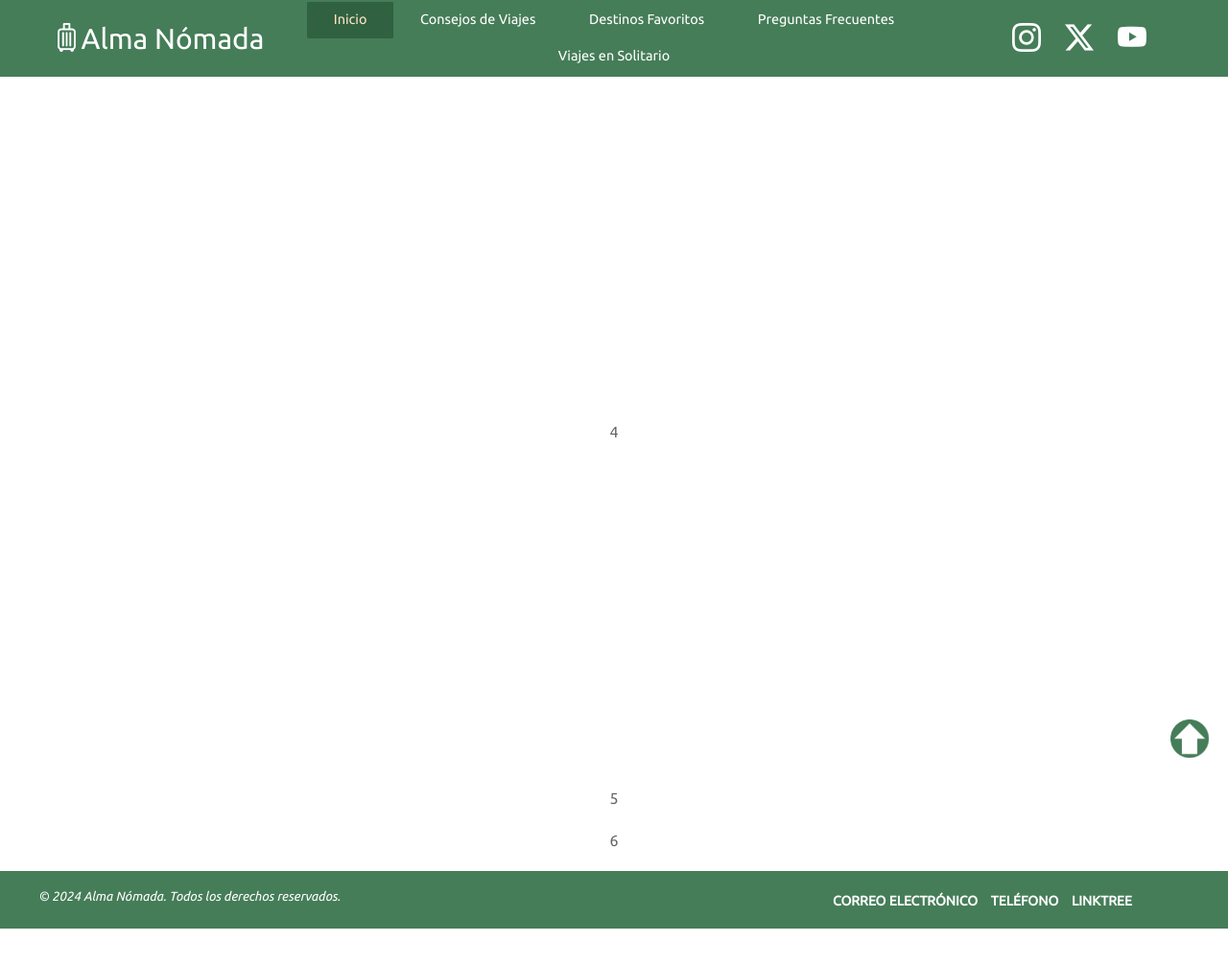
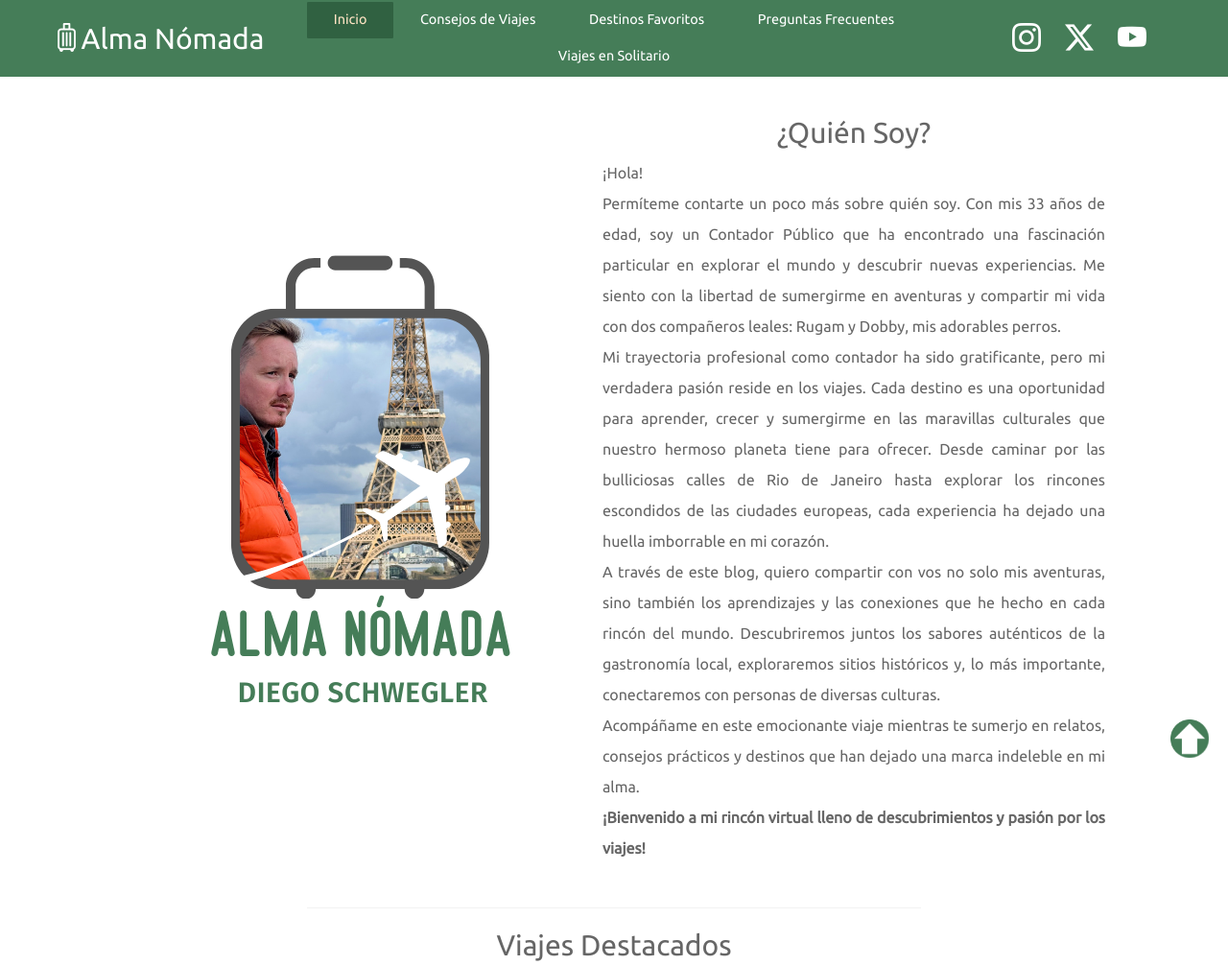
Before and after one commit to diec0der/almanomada, a plain HTML site: page index.html in a window 1280 px wide. Shown: the top 1006 px of the page at 96% size. Before the commit the page ends 968 px from the top, so only its background shows below. Drawn offline with nearby package versions, Linux system fonts and the light colour scheme.

Commit message:
Commit de Index al 70%

```diff
--- a/css/style.css
+++ b/css/style.css
@@ -21,6 +21,14 @@ body {
 
 p {
     text-align: justify;
+}
+
+h2 {
+    text-align: center;
+    font-family: 'ubuntu-regular';
+    margin-top: 20px;
+    font-size: 30px;
+    color: #666;
 }
 
 /* Css para el grid */
@@ -224,6 +232,46 @@ p {
     height: 40px;
 }
 
+/* Css para Index*/
+.introduccion {
+    display: flex;
+    flex-direction: row;
+    align-items: center;
+    justify-content: center;
+    text-align: center;
+    width: 80%;
+
+}
+
+.box-introduccion {
+    line-height: 200%;
+}
+
+hr.separador {
+    margin: 30px 25vw 10px;
+    border: 0;
+    height: 1px;
+    background-color: #ccc;
+}
+
+.box-recomendados {
+    display: flex;
+    flex-direction: row;
+    align-items: center;
+    justify-content: center;
+    text-align: center;
+    width: 80%;
+    gap: 25px
+
+}
+
+.box-recomendados img {
+    width: 100%;
+    height: 400px;
+    object-fit: cover;
+    object-position: center;
+}
+
 /* Mobile (teléfonos de 750px hasta 375px) */
 @media (max-width: 750px) {
     .grid {
--- a/index.html
+++ b/index.html
@@ -53,12 +53,88 @@
     <main>
         <section class="grid">
             <article class="box b4">
-                <span>4</span>
+                <span class="introduccion">
+                    <article class="img-introduccion">
+                        <img src="assets/images/index-diego-alma-nomada.png" alt="logo alma nomada con imagen de Diego">
                     </article>
+                    <article class="box-introduccion">
+                        <h2>¿Quién Soy?</h2>
+                        <p>¡Hola!<br>
+                            Permíteme contarte un poco más sobre quién soy. Con mis 33 años de edad, soy un Contador
+                            Público que ha
+                            encontrado una fascinación particular en explorar el mundo y descubrir nuevas experiencias.
+                            Me siento con la
+                            libertad de sumergirme en aventuras y compartir mi vida con dos compañeros leales: Rugam y
+                            Dobby, mis
+                            adorables perros.<br>
+                            Mi trayectoria profesional como contador ha sido gratificante, pero mi verdadera pasión
+                            reside en los viajes.
+                            Cada destino es una oportunidad para aprender, crecer y sumergirme en las maravillas
+                            culturales que nuestro
+                            hermoso planeta tiene para ofrecer. Desde caminar por las bulliciosas calles de Rio de
+                            Janeiro hasta explorar
+                            los rincones escondidos de las ciudades europeas, cada experiencia ha dejado una huella
+                            imborrable en mi
+                            corazón.<br>
+                            A través de este blog, quiero compartir con vos no solo mis aventuras, sino también los
+                            aprendizajes y las
+                            conexiones que he hecho en cada rincón del mundo. Descubriremos juntos los sabores
+                            auténticos de la
+                            gastronomía local, exploraremos sitios históricos y, lo más importante, conectaremos con
+                            personas de diversas
+                            culturas.<br>
+                            Acompáñame en este emocionante viaje mientras te sumerjo en relatos, consejos prácticos y
+                            destinos que han
+                            dejado una marca indeleble en mi alma.<br>
+                            <b>¡Bienvenido a mi rincón virtual lleno de descubrimientos y pasión por los viajes!<b></b>
+                        </p>
+                    </article>
+        </section>
+        </span>
+        </article>
+        <hr class="separador">
+        <h2>Viajes Destacados</h2>
         <article class="box b5">
-                <span>5</span>
-
+            <span class="box-recomendados">
+                <div class="card" style="width: 18rem;">
+                    <img src="assets/images/londres-1000.jpg" class="card-img-top" alt="puente de la torre en londres">
+                    <div class="card-body">
+                        <h5 class="card-title">Tower Bridge - Londres</h5>
+                        <p class="card-text">Some quick example text to build on the card title and make up the bulk of
+                            the card's content.</p>
+                        <a href="#" class="btn btn-primary">Go somewhere</a>
+                    </div>
+                </div>
+                <div class="card" style="width: 18rem;">
+                    <img src="assets/images/paris-1000.jpg" class="card-img-top" alt="puente de la torre en londres">
+                    <div class="card-body">
+                        <h5 class="card-title">Torre Eiffel - Paris</h5>
+                        <p class="card-text">Some quick example text to build on the card title and make up the bulk of
+                            the card's content.</p>
+                        <a href="#" class="btn btn-primary">Go somewhere</a>
+                    </div>
+                </div>
+                <div class="card" style="width: 18rem;">
+                    <img src="assets/images/egipto-1000.jpg" class="card-img-top" alt="puente de la torre en londres">
+                    <div class="card-body">
+                        <h5 class="card-title">Piramides de Giza - Egipto</h5>
+                        <p class="card-text">Some quick example text to build on the card title and make up the bulk of
+                            the card's content.</p>
+                        <a href="#" class="btn btn-primary">Go somewhere</a>
+                    </div>
+                </div>
+                <div class="card" style="width: 18rem;">
+                    <img src="assets/images/roma-1000.jpg" class="card-img-top" alt="puente de la torre en londres">
+                    <div class="card-body">
+                        <h5 class="card-title">Coliseo - Roma</h5>
+                        <p class="card-text">Some quick example text to build on the card title and make up the bulk of
+                            the card's content.</p>
+                        <a href="#" class="btn btn-primary">Go somewhere</a>
+                    </div>
+                </div>
+            </span>
         </article>
+        <hr class="separador">
         <article class="box b6">
             <span>6</span>
         </article>
```
Also changed, not shown: assets/images/egipto-1000.jpg (added), assets/images/index-diego-alma-nomada.png (added), assets/images/londres-1000.jpg (added), assets/images/paris-1000.jpg (added), assets/images/roma-1000.jpg (added), 3 other files. Lines whose indentation alone changed are shown as unchanged.
